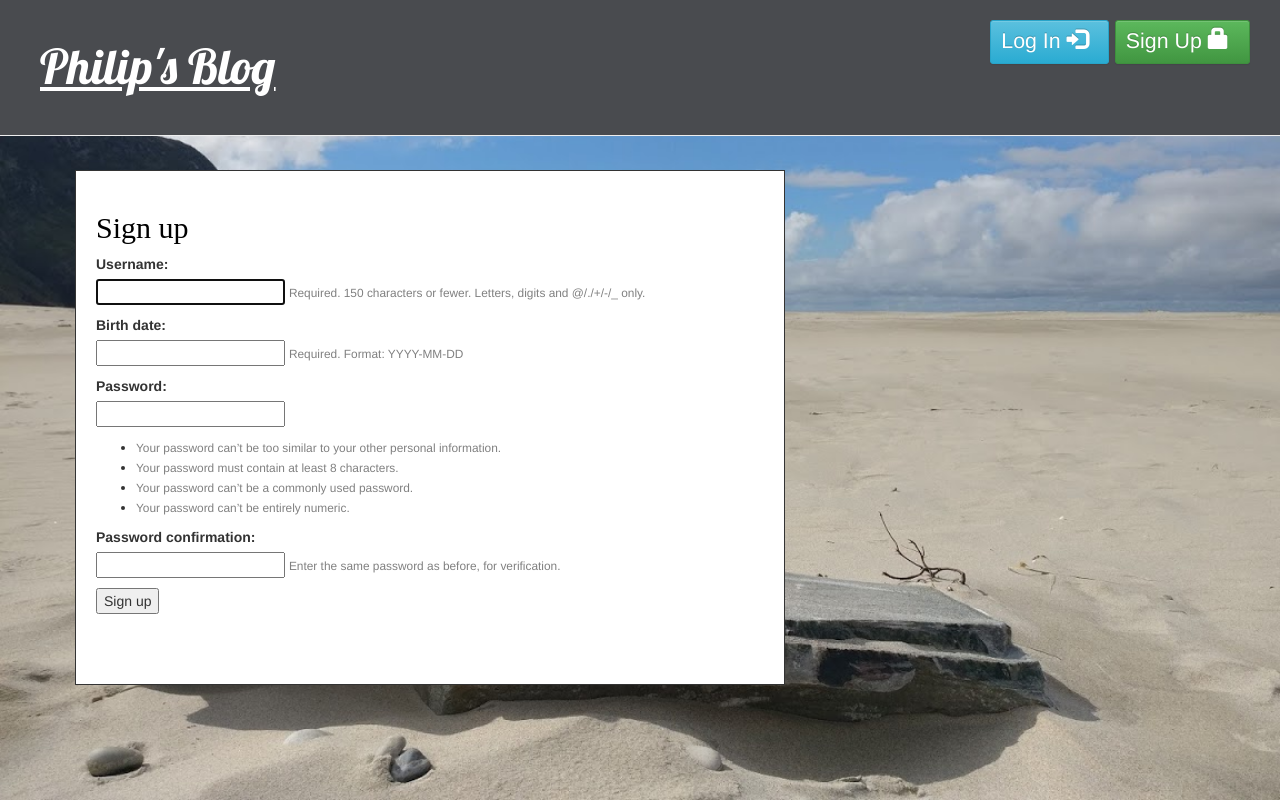
After one commit to PhilipBoyle/philips-blog, a Django app: a page that uses blog/templates/blog/base.html in a window 1280 px wide. The commit adds this page. Run offline with Django 3.2, Linux system fonts and the light colour scheme; some libraries are stand-ins or nearby versions.

Commit message:
Added SignUp

```diff
--- a/blog/admin.py
+++ b/blog/admin.py
@@ -1,5 +1,6 @@
 from django.contrib import admin
-from .models import Post, Comment
+from .models import Post, Comment, Profile
 
 admin.site.register(Post)
 admin.site.register(Comment)
+admin.site.register(Profile)
--- a/blog/forms.py
+++ b/blog/forms.py
@@ -1,5 +1,7 @@
 from django import forms
 from .models import Post, Comment
+from django.contrib.auth.forms import UserCreationForm
+from django.contrib.auth.models import User
 
 
 class PostForm(forms.ModelForm):
@@ -14,3 +16,11 @@ class CommentForm(forms.ModelForm):
     class Meta:
         model = Comment
         fields = ('author', 'text',)
+
+
+class SignUpForm(UserCreationForm):
+    birth_date = forms.DateField(help_text='Required. Format: YYYY-MM-DD')
+
+    class Meta:
+        model = User
+        fields = ('username', 'birth_date', 'password1', 'password2', )
--- a/blog/static/css/blog.css
+++ b/blog/static/css/blog.css
@@ -31,7 +31,7 @@ h1 a {
 
 h2, h3, h4 {
     font-family: 'Ariel';
-    color: #FFFFFF;
+    color: #000000;
 }
 
 .content {
@@ -74,3 +74,13 @@ h2, h3, h4 {
     border-style: solid;
     border-width: 1px;
 }
+.signup {
+    background-color: #ffffff;
+    padding: 20px 20px 70px 20px;
+    margin: 20px 20px 20px 20px;
+    border-style: solid;
+    border-width: 1px;
+}
+.signup h2{
+    color: #000000;
+}
--- a/blog/templates/blog/base.html
+++ b/blog/templates/blog/base.html
@@ -17,12 +17,28 @@
     <div class="page-header">
         {% if user.is_authenticated %}
         <!-- check for login -->
-            <a href="{% url 'post_new' %}" class="top-menu"><span class="glyphicon glyphicon-plus"></span></a>
-            <a href="{% url 'post_draft_list' %}" class="top-menu"><span class="glyphicon glyphicon-edit"></span></a>
-            <p class="top-menu">Hello, {{ user.username }}! <small>(<a href="{% url 'logout' %}">Log out</a>)</small></p>
+            <div class="top-menu">
+                <button class="btn btn-success btn-sm">
+                    <a href="{% url 'post_new' %}" class="top-menu">Post <span class="glyphicon glyphicon-plus"></span></a>
+                </button>
+                <button class="btn btn-info btn-sm">
+                    <a href="{% url 'post_draft_list' %}" class="top-menu">Drafts <span class="glyphicon glyphicon-edit"></span></a>
+                </button>
+                <button class="btn btn-warning btn-sm">
+                    <a href="{% url 'logout' %}" class="top-menu">Logout <span class="glyphicon glyphicon-log-out"></span></a>
+                </button>
+            </div>
+            <p class="top-menu">Hello, {{ user.username }}! </p>
         {% else %}
         <!-- if not logged add login button -->
-            <a href="{% url 'login' %}" class="top-menu"><span class="glyphicon glyphicon-lock"></span></a>
+        <div class="top-menu">
+            <button class="btn btn-info btn-sm">
+                <a href="{% url 'login' %}" class="top-menu">Log In <span class="glyphicon glyphicon-log-in"></span></a>
+            </button>
+            <button class="btn btn-success btn-sm">
+               <a href="{% url 'signup' %}" class="top-menu">Sign Up <span class="glyphicon glyphicon-lock"></span></a>
+            </button>
+        </div>
         {% endif %}
         <h1><a href="/">Philip's Blog</a></h1>
     </div>
--- a/blog/templates/blog/post_list.html
+++ b/blog/templates/blog/post_list.html
@@ -5,8 +5,10 @@
         <div class="post">
 
             <h2><a href="{% url 'post_detail' pk=post.pk %}">{{ post.title }}</a></h2>
+            <small> Author:  {{ post.author }}</small>
             <hr>
             <div class="date">
+
                 <p>{{ post.published_date }}</p>
             </div>
             <p>{{ post.text|linebreaksbr }}</p>
--- /dev/null
+++ b/blog/templates/registration/signup.html
@@ -0,0 +1,23 @@
+{% extends 'blog/base.html' %}
+
+{% block content %}
+    <div class ="signup">
+      <h2>Sign up</h2>
+      <form method="post">
+        {% csrf_token %}
+        {% for field in form %}
+          <p>
+            {{ field.label_tag }}<br>
+            {{ field }}
+            {% if field.help_text %}
+              <small style="color: grey">{{ field.help_text }}</small>
+            {% endif %}
+            {% for error in field.errors %}
+              <p style="color: red">{{ error }}</p>
+            {% endfor %}
+          </p>
+        {% endfor %}
+        <button type="submit">Sign up</button>
+      </form>
+    </div>
+{% endblock %}
--- a/blog/urls.py
+++ b/blog/urls.py
@@ -12,4 +12,5 @@ urlpatterns = [
     path(r'^post/(?P<pk>\d+)/comment/$', views.add_comment_to_post, name='add_comment_to_post'),
     path(r'^comment/(?P<pk>\d+)/approve/$', views.comment_approve, name='comment_approve'),
     path(r'^comment/(?P<pk>\d+)/remove/$', views.comment_remove, name='comment_remove'),
+    path(r'^signup/$', views.signup, name='signup'),
 ]
--- a/blog/views.py
+++ b/blog/views.py
@@ -1,9 +1,11 @@
 from django.shortcuts import render, get_object_or_404
 from .models import Post, Comment
-from .forms import PostForm, CommentForm
+from .forms import PostForm, CommentForm, SignUpForm
 from django.shortcuts import redirect
 from django.utils import timezone
 from django.contrib.auth.decorators import login_required
+from django.contrib.admin.views.decorators import staff_member_required
+from django.contrib.auth import login, authenticate
 
 
 def post_list(request):
@@ -33,7 +35,7 @@ def post_new(request):
     return render(request, 'blog/post_edit.html', {'form': form})
 
 
-@login_required
+@staff_member_required
 def post_edit(request, pk):
     """ edit post """
     post = get_object_or_404(Post, pk=pk)
@@ -65,7 +67,7 @@ def post_publish(request, pk):
     return redirect('post_detail', pk=pk)
 
 
-@login_required
+@staff_member_required
 def post_remove(request, pk):
     """ remove a post """
     post = get_object_or_404(Post, pk=pk)
@@ -88,15 +90,32 @@ def add_comment_to_post(request, pk):
     return render(request, 'blog/add_comment_to_post.html', {'form': form})
 
 
-@login_required
+@staff_member_required
 def comment_approve(request, pk):
     comment = get_object_or_404(Comment, pk=pk)
     comment.approve()
     return redirect('post_detail', pk=comment.post.pk)
 
 
-@login_required
+@staff_member_required
 def comment_remove(request, pk):
     comment = get_object_or_404(Comment, pk=pk)
     comment.delete()
     return redirect('post_detail', pk=comment.post.pk)
+
+
+def signup(request):
+    if request.method == 'POST':
+        form = SignUpForm(request.POST)
+        if form.is_valid():
+            user = form.save()
+            user.refresh_from_db()  # load the profile instance created by the signal
+            user.profile.birth_date = form.cleaned_data.get('birth_date')
+            user.save()
+            raw_password = form.cleaned_data.get('password1')
+            user = authenticate(username=user.username, password=raw_password)
+            login(request, user)
+            return redirect('post_list')
+    else:
+        form = SignUpForm()
+    return render(request, 'registration/signup.html', {'form': form})
```
Also changed, not shown: blog/models.py (+17 -0 lines), blog/migrations/0003_profile.py (added).
